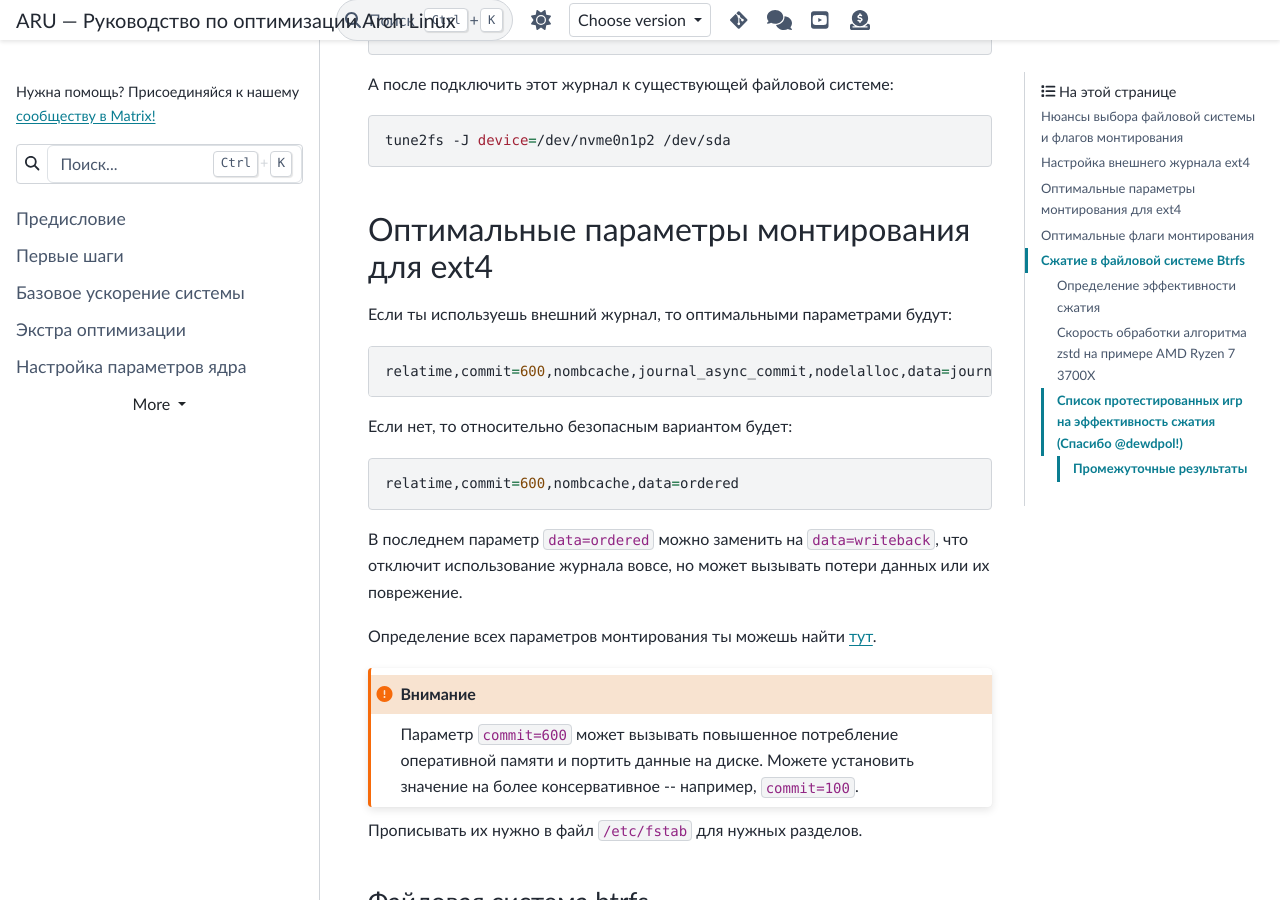
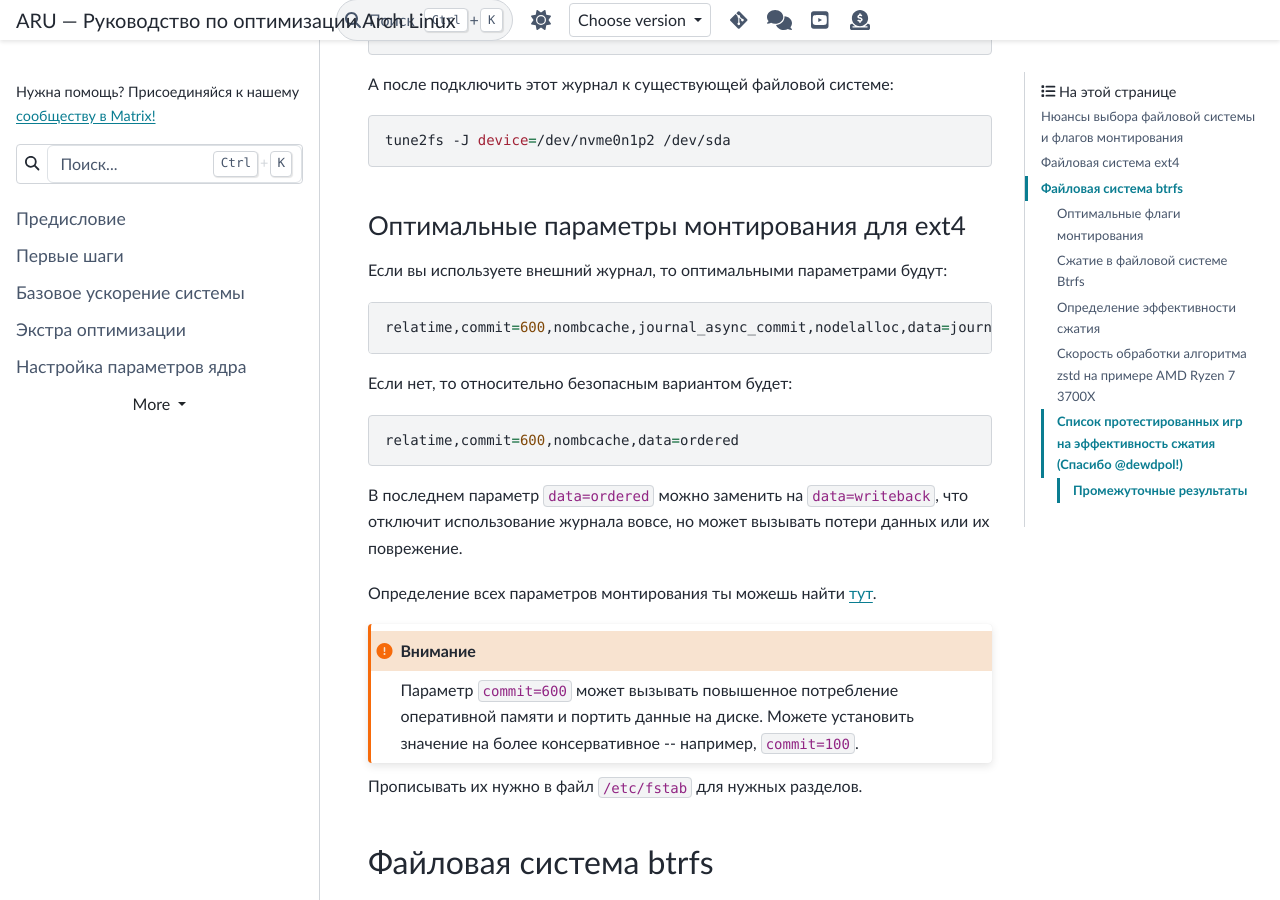
Before and after one commit to ventureoo/ARU, a Sphinx documentation site: the page built from docs/source/file-systems.rst, in a window 1280 px wide and 900 px high, scrolled down 1317 px. Built offline with Sphinx 7.4.7 and the PyData theme 0.15.4, drawn with Linux system fonts in a browser that asks for light colours.

Commit message:
file-systems: Fix section headers size

```diff
--- a/docs/source/file-systems.rst
+++ b/docs/source/file-systems.rst
@@ -44,18 +44,18 @@ HDD. Имеет самое большое распространение и до
 .. index:: ext4
 .. _ext4-filesystem:
 
-----------------------
+======================
 Файловая система ext4
-----------------------
+======================
 
 Ext4 при должных оптимизациях показывает себя лучше BTRFS на жёстких дисках.
 
 .. index:: ext4, journal
 .. _ext4-external-journal:
 
-================================
+--------------------------------
 Настройка внешнего журнала ext4
-================================
+--------------------------------
 
 Вынесение журнала файловой системы на более быстрый накопитель (желательно SSD)
 является безопасным и очень эффективным способом приблизиться к
@@ -80,11 +80,11 @@ Ext4 при должных оптимизациях показывает себ
 
     tune2fs -J device=/dev/nvme0n1p2 /dev/sda
 
-============================================
+--------------------------------------------
 Оптимальные параметры монтирования для ext4
-============================================
+--------------------------------------------
 
-Если ты используешь внешний журнал, то оптимальными параметрами будут:
+Если вы используете внешний журнал, то оптимальными параметрами будут:
 
 ::
 
@@ -112,16 +112,16 @@ Ext4 при должных оптимизациях показывает себ
 .. index:: btrfs
 .. _btrfs-filesystem:
 
------------------------
+========================
 Файловая система btrfs
------------------------
+========================
 
 .. index:: mount, options, btrfs, fstab
 .. _mount-options-btrfs:
 
-==================================
+----------------------------------
 Оптимальные флаги монтирования
-==================================
+----------------------------------
 
 Вот оптимальные параметры для SSD носителей. Описание каждого из них вы можете
 найти - `здесь
@@ -180,9 +180,9 @@ Ext4 при должных оптимизациях показывает себ
 .. index:: btrfs, compression, zstd, lzo, zib
 .. _btrfs_comperssion:
 
-===========================================
+---------------------------------
 Сжатие в файловой системе Btrfs
-===========================================
+---------------------------------
 
 В файловой системе Btrfs есть возможность включения сжатия. Все записываемые
 файлы по возможности будут сжиматься и экономить пространство на носителе HDD
```
